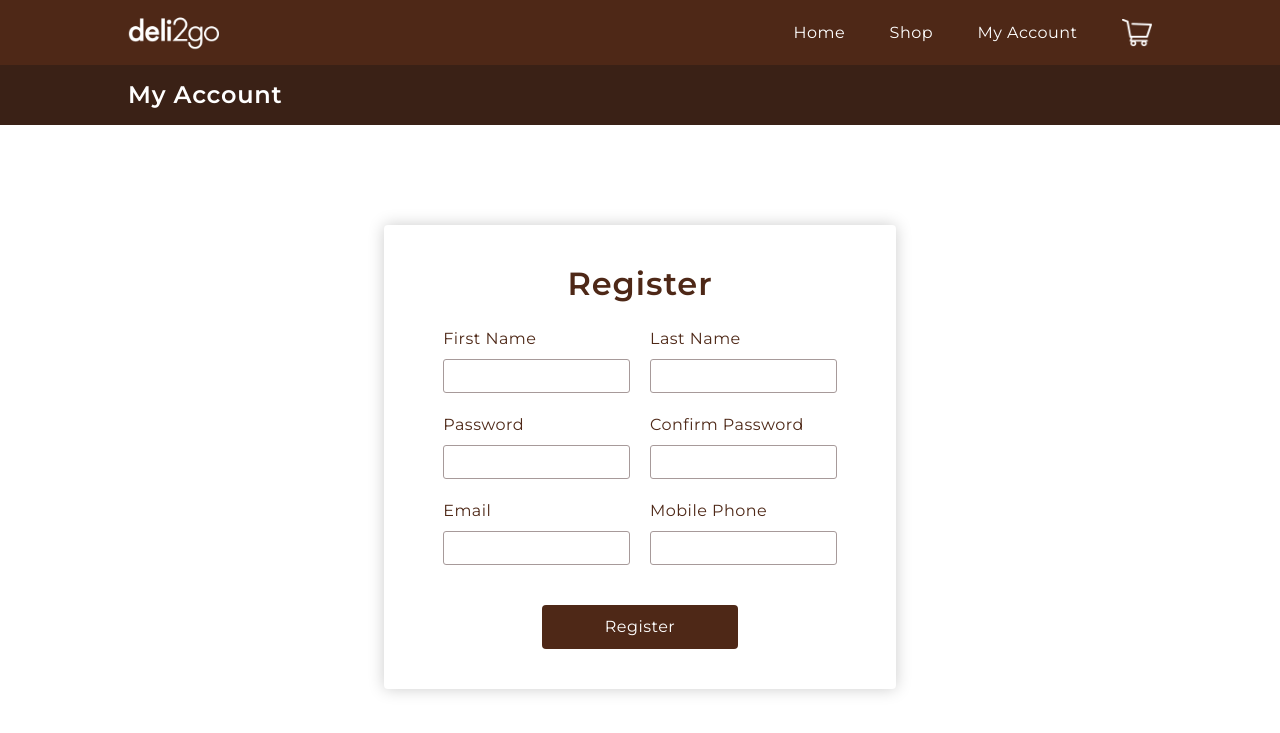
After one commit to renzotimtan/MSYS42-Deli2Go-Ecommerce, a Django app: page /register/ in a window 1280 px wide. The commit adds this page. Shown: the top 733 px of the page. Run offline with Django 3.2, Linux system fonts and the light colour scheme.

Commit message:
Added login register ui

```diff
--- a/customer/urls.py
+++ b/customer/urls.py
@@ -6,4 +6,6 @@ urlpatterns = [
     path('item/<str:pk>/', views.view_item, name="view-item"),
     path('checkout/', views.checkout, name="checkout"),
     path('update_item/', views.update_item, name="update-item"),
+    path('login/', views.login, name="login"),
+    path('register/', views.register, name="register"),
 ]
--- a/customer/views.py
+++ b/customer/views.py
@@ -6,7 +6,15 @@ from django.contrib import messages
 import json
 from django.http import JsonResponse
 
-# Create your views here.
+
+def login(request):
+    context = {}
+    return render(request, 'customer/login.html')
+
+def register(request):
+    context = {}
+    return render(request, 'customer/register.html')
+
 def shop(request):
     # Filter Items
     items = Item.objects.all()
--- a/static/css/styles.css
+++ b/static/css/styles.css
@@ -372,7 +372,6 @@ button {
     width: 30%;
 }
 
-
 .add-address__content input,
 .add-address__content select {
     width: 100%;
@@ -395,3 +394,47 @@ button {
         width: 100%;
     }
 }
+
+/* Auth */
+
+.auth {
+    margin-top: 100px;
+}
+
+.auth-register {
+    width: 40%;
+    margin: auto;
+}
+
+.auth-login {
+    width: 30%;
+    margin: auto;
+}
+
+.auth-register__form,
+.auth-login__form {
+    padding: 40px 10px;
+}
+
+.auth-register__form input {
+    width: 100%;
+    padding: 4px 10px;
+}
+
+.auth-register__content {
+    width: 80%;
+}
+
+.auth-register__submit,
+.auth-login__submit {
+    padding: 10px;
+    border-radius: 4px;
+}
+
+.auth-register__submit {
+    margin-top: 40px;
+}
+
+.auth-login__submit {
+    margin-top: 20px;
+}
--- /dev/null
+++ b/templates/customer/register.html
@@ -0,0 +1,68 @@
+{% extends 'base.html' %} {% load static %} {% block topbar %}
+<h4>My Account</h4>
+{% endblock topbar %} {% block content %}
+<main class="auth">
+    <section class="auth-register">
+        <form
+            action=""
+            method="POST"
+            class="auth-register__form card-bg mt-3 d-flex justify-content-center align-items-start"
+        >
+            {% csrf_token %}
+            <div class="auth-register__content">
+                <h2 class="text-center mb-4">Register</h2>
+                <div class="auth-register__form-fields two-col-form">
+                    <div class="form-field">
+                        <div class="label">
+                            <label for="text">First Name</label>
+                        </div>
+                        <input class="mt-2" type="text" />
+                    </div>
+
+                    <div class="form-field">
+                        <div class="label">
+                            <label for="text">Last Name</label>
+                        </div>
+                        <input class="mt-2" type="text" />
+                    </div>
+
+                    <div class="form-field">
+                        <div class="label">
+                            <label for="email">Password</label>
+                        </div>
+                        <input class="mt-2" type="password" />
+                    </div>
+
+                    <div class="form-field">
+                        <div class="label">
+                            <label for="email">Confirm Password</label>
+                        </div>
+                        <input class="mt-2" type="password" />
+                    </div>
+
+                    <div class="form-field">
+                        <div class="label">
+                            <label for="email">Email</label>
+                        </div>
+                        <input class="mt-2" type="text" />
+                    </div>
+
+                    <div class="form-field">
+                        <div class="label">
+                            <label for="text">Mobile Phone</label>
+                        </div>
+                        <input class="mt-2" type="text" />
+                    </div>
+                </div>
+
+                <button
+                    class="auth-register__submit bg-darkbrown text-white mx-auto d-block w-50"
+                >
+                    Register
+                </button>
+            </div>
+        </form>
+    </section>
+</main>
+
+{% endblock content %}
--- a/templates/partials/_navbar.html
+++ b/templates/partials/_navbar.html
@@ -9,7 +9,7 @@
     >
       <a class="text-white text-decoration-none" href="">Home</a>
       <a class="text-white text-decoration-none" href="{% url 'shop' %}">Shop</a>
-      <a class="text-white text-decoration-none" href="">My Account</a>
+      <a class="text-white text-decoration-none" href="{% url 'login' %}">My Account</a>
       <a href="{% url 'checkout' %}"><img class="cart" src="{% static 'img/cart.png' %}" alt="cart" /></a>
     </div>
   </div>
```
Also changed, not shown: templates/customer/login.html (added, +46 -0 lines), db.sqlite3.
